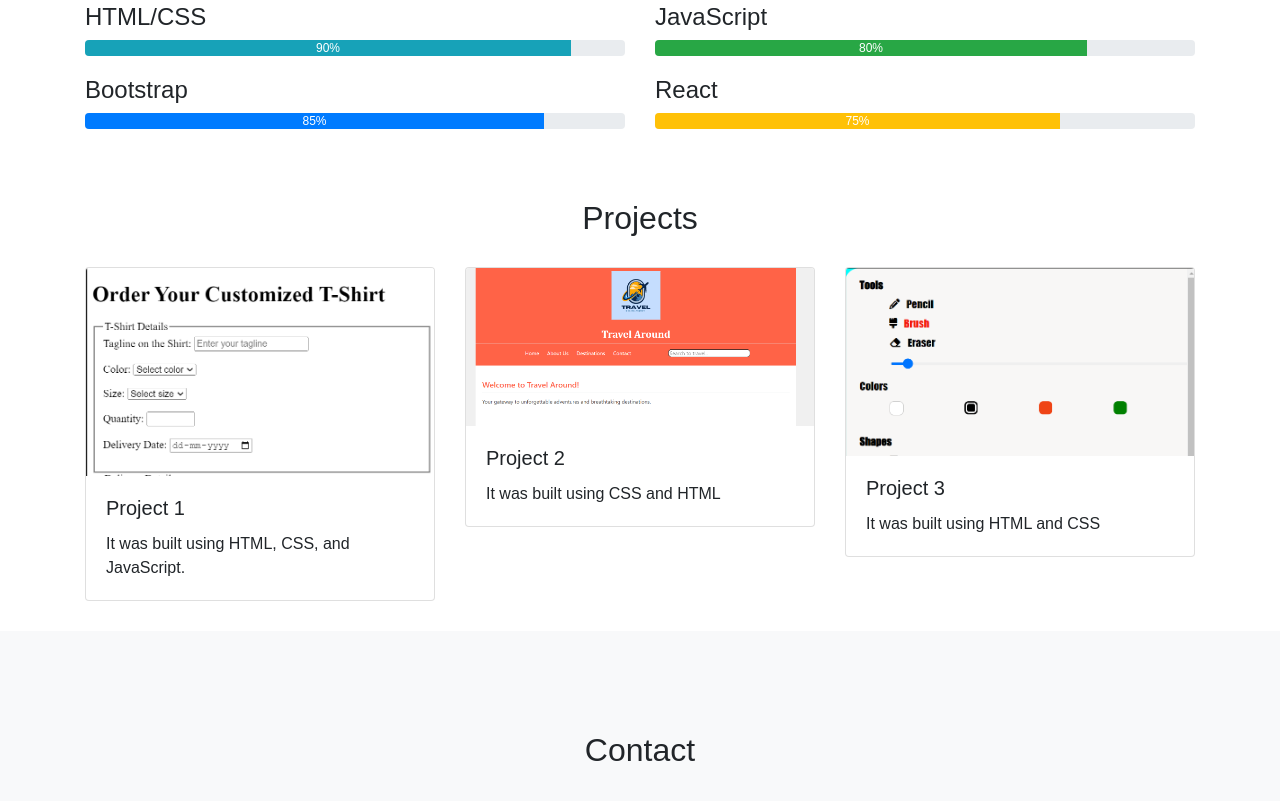
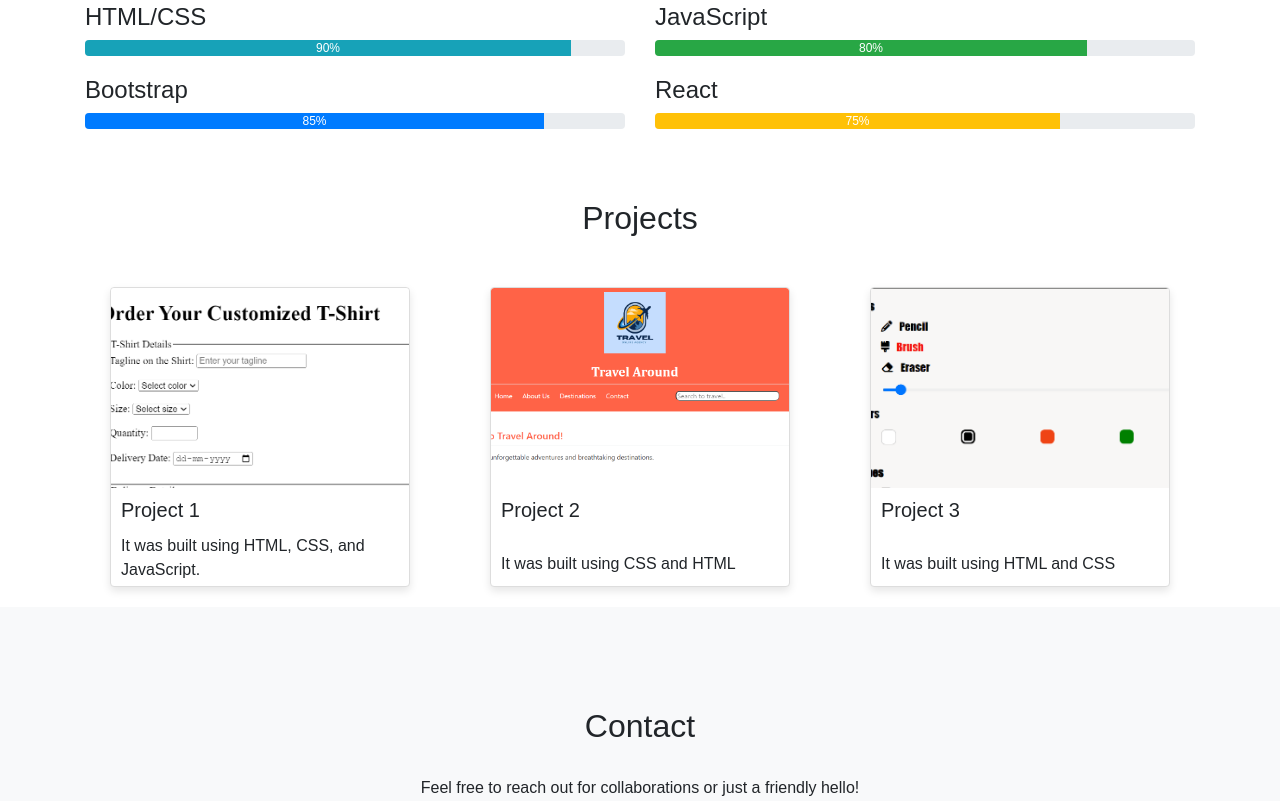
Before and after one commit to Soham2784/ip-prac-3, a plain HTML site: page index.html in a window 1280 px wide. Shown: the part 538-1339 px from the top of the page. Drawn offline with nearby package versions, Linux system fonts and the light colour scheme.

Commit message:
Update index.html

```diff
--- a/index.html
+++ b/index.html
@@ -72,10 +72,29 @@
         footer a:hover {
             color: #d1d1d1;
         }
-        .card project-card {
-            width: 150px;
+        .project-card {
+            width: 300px;
+            height: 300px;
+            margin: 20px auto;
+            overflow: hidden;
+            border: 1px solid #ddd;
+            box-shadow: 0 4px 8px rgba(0, 0, 0, 0.1);
+          }
+
+          .project-card img {
+            width: 100%;
+            height: 200px;
+            object-fit: cover;
+          }
+
+          .project-card .card-body {
+            padding: 10px;
             height: 150px;
-        }
+            display: flex;
+            flex-direction: column;
+            justify-content: space-between;
+          }
+
     </style>
 </head>
 
```
